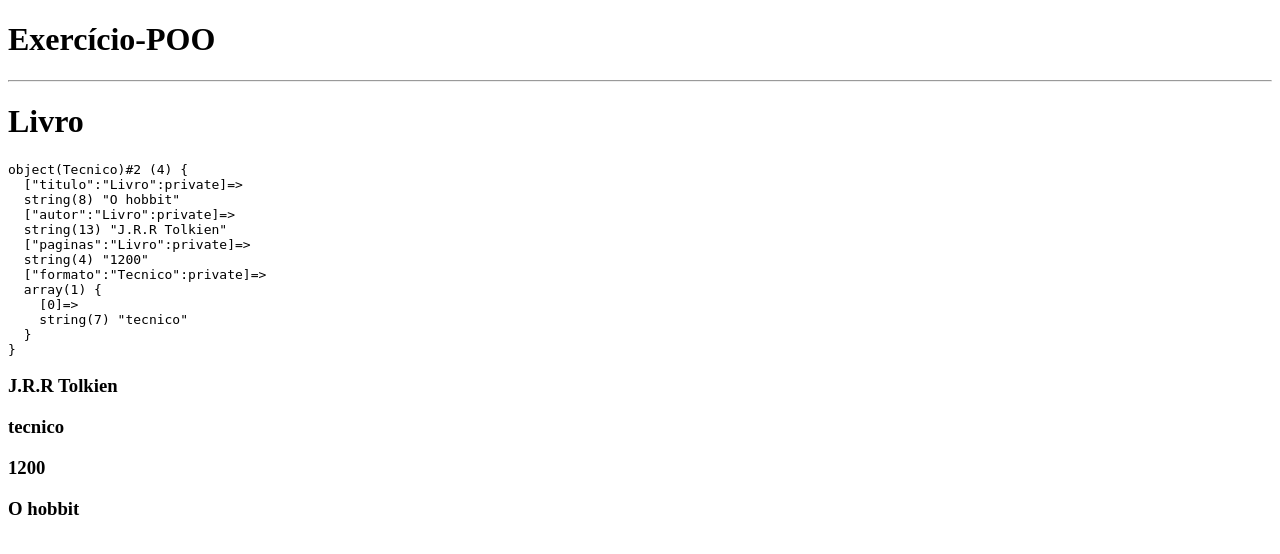
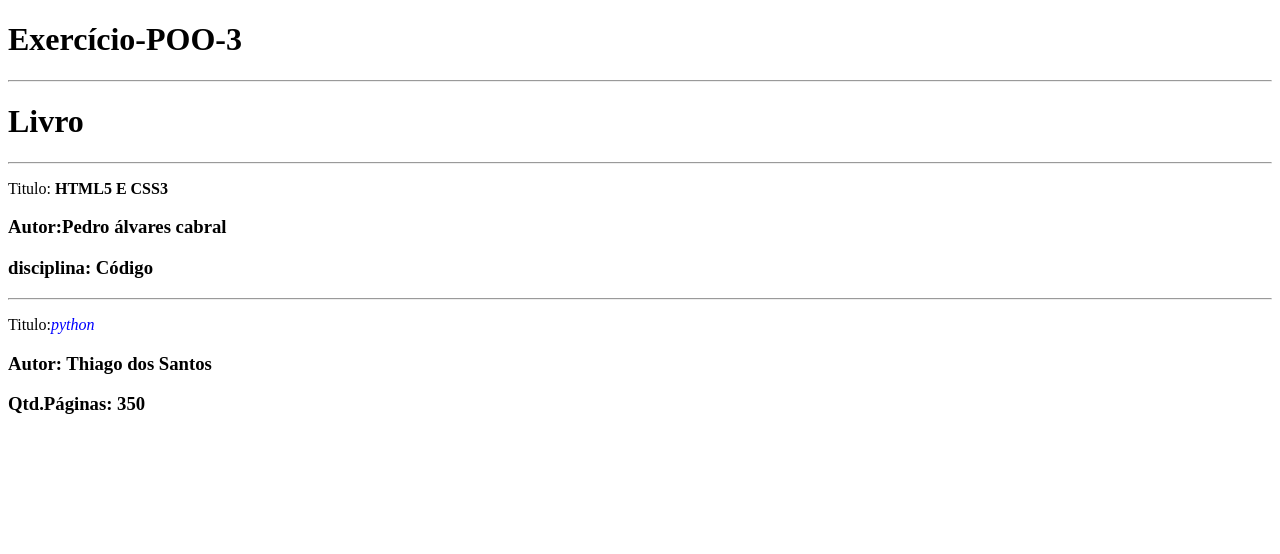
Before and after one commit to GabrielG9z/exercicio-poo, a PHP site: page / in a window 1280 px wide. Shown: the top 554 px of the page. Run offline with PHP 8.4, Linux system fonts and the light colour scheme.

Commit message:
Update
Refatoração do código

```diff
--- a/index.php
+++ b/index.php
@@ -4,10 +4,10 @@
     <meta charset="UTF-8">
     <meta http-equiv="X-UA-Compatible" content="IE=edge">
     <meta name="viewport" content="width=device-width, initial-scale=1.0">
-    <title>Exercício-POO</title>
+    <title>Exercício-POO-3</title>
 </head>
 <body>
-    <h1>Exercício-POO</h1>
+    <h1>Exercício-POO-3</h1>
     <hr>
 <h1>Livro</h1>
 <?php
@@ -17,25 +17,39 @@ require_once "src/Programacao.php";
 
 
 $tecnico = new Tecnico;
-$tecnico->setFormato(['tecnico']);
-$tecnico->setPaginas(1200);
-$tecnico->setAutor("J.R.R Tolkien");
-$tecnico->setTitulo("O hobbit");
+$didatico = new Didatico;
+$programacao = new Programacao;
 
- $didatico = new Didatico;
- $programacao = new Programacao;
+
+
+$didatico->setTitulo("Html5 e css3");
+$didatico->setAutor("Pedro álvares cabral");
+$didatico->setDisciplina('Código');
+
+$programacao->setTitulo("python");
+$programacao->setAutor("Thiago dos Santos");
+$programacao->setPaginas(350);
+
 
 
 
 
 //$didatico->setNivel(['básico','intermediário','avançado']);
 ?>
-<pre><?=var_dump($tecnico,)?></pre>
 
-<h3><?=$tecnico->getAutor()?></h3>
-<h3><?=$tecnico->getFormato()?></h3>
-<h3><?=$tecnico->getPaginas()?></h3>
-<h3><?=$tecnico->getTitulo()?></h3>
+
+
+<hr>
+<p>Titulo: <b><?=$didatico->formataTitulo($didatico->getTitulo())?></b><p>
+<h3>Autor:<?=$didatico->getAutor()?></h3>
+<h3>disciplina: <?=$didatico->getDisciplina()?></h3>
+
+
+<hr>
+
+<p >Titulo:<?=$programacao->formataTitulo($programacao->getTitulo())?></p>
+<h3>Autor: <?=$programacao->getAutor()?></h3>
+<h3>Qtd.Páginas: <?=$programacao->getPaginas()?></h3>
 
 </body>
 </html>
--- a/src/Livro.php
+++ b/src/Livro.php
@@ -6,6 +6,7 @@ abstract class Livro{
     private string $titulo;
     private string $autor;
     private string $paginas;
+
 
 
     /**
@@ -79,4 +80,12 @@ abstract class Livro{
 
         return $this;
     }
+// Método de polimorfismo a assinatura deve ser identica nos parametros e retornos da funcao
+    public function formataTitulo(): string {
+
+
+        return mb_strtoupper("<b>".$this->getTitulo())."</b>";
+
+
+    }
 }
--- a/src/Programacao.php
+++ b/src/Programacao.php
@@ -4,22 +4,23 @@ class Programacao extends Tecnico {
     private $area;
 
 
-    /**
-     * Get the value of area
-     */
     public function getArea()
     {
         return $this->area;
     }
 
-    /**
-     * Set the value of area
-     */
+
     public function setArea($area): self
     {
         $this->area = $area;
 
         return $this;
     }
+
+    // Método de polimorfismo a assinatura deve ser identica nos parametros e retornos da funcao
+    public function formataTitulo():string {
+
+        return "<em style = color:blue>".$this->getTitulo()."</em>";
+    }
 }
 ?>
```
Also changed, not shown: src/Didatico.php (+1 -7 lines).
